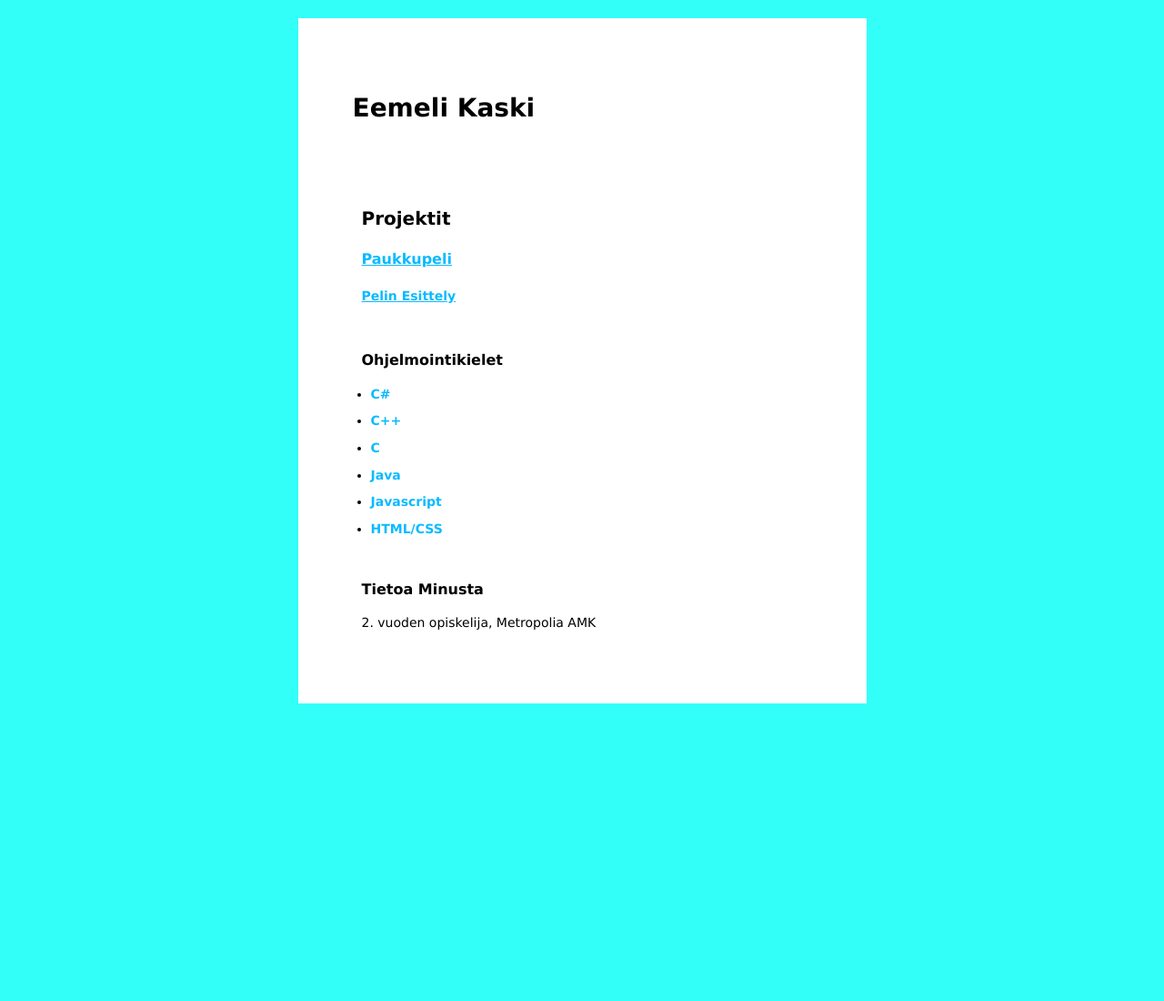
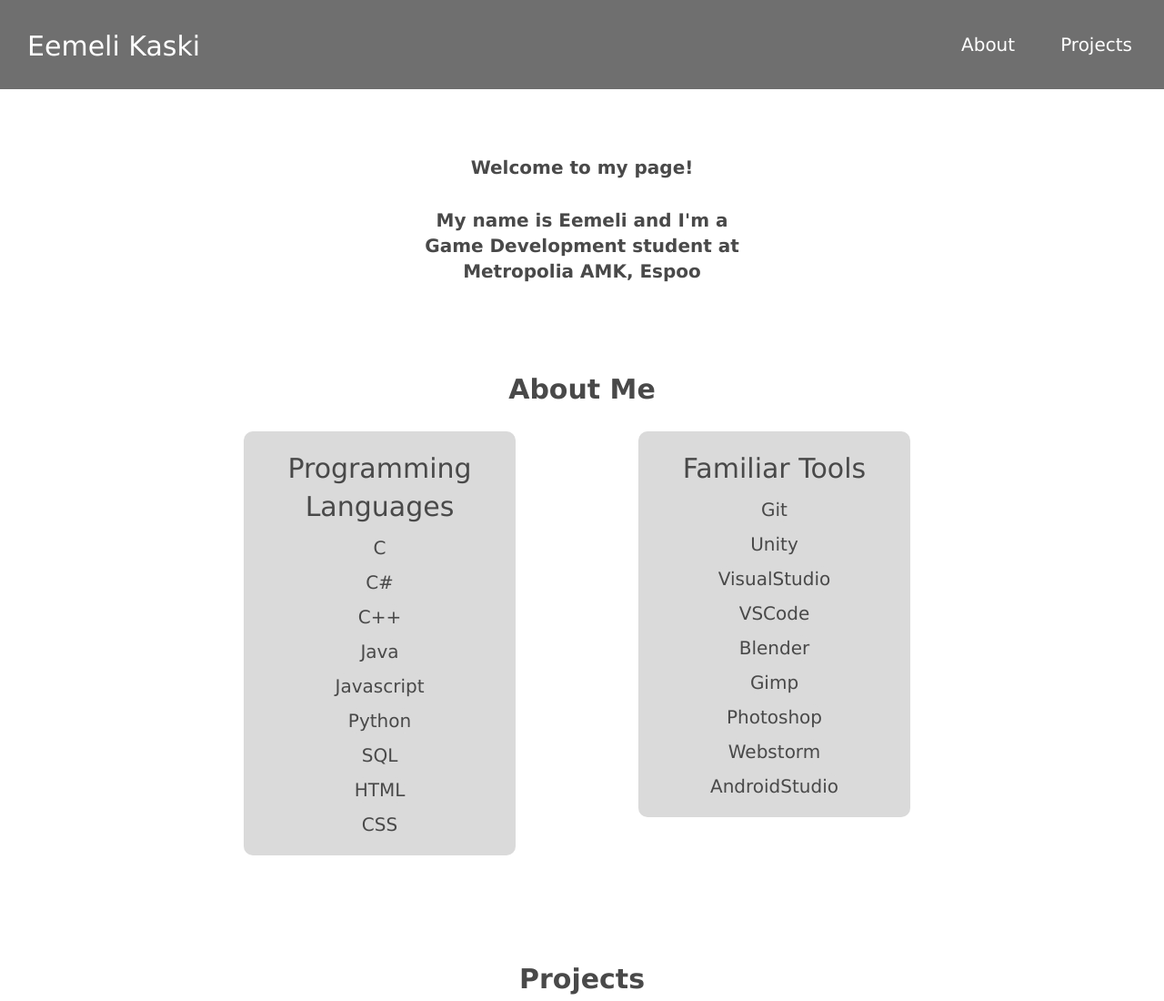
Before and after one commit to emebot/emebot.github.io, a plain HTML site: page index.html in a window 1280 px wide. Shown: the top 1100 px of the page at 91% size. Before the commit the page ends 800 px from the top, so only its background shows below. Drawn offline with Linux system fonts and the light colour scheme; files that its build step writes are made by us from their sources.

Commit message:
updated website

```diff
--- a/index.html
+++ b/index.html
@@ -1,82 +1,110 @@
-<!doctype html>
-<html class="no-js" lang="" style="background: #33FFF9;
-  padding: 20px;">
+<!DOCTYPE html>
+<html lang="en">
+<head>
+  <meta charset="UTF-8">
+  <link rel="stylesheet" href="style.css">
 
-<head>
-  <meta charset="utf-8">
-  <meta name="viewport" content="width=device-width, initial-scale=1">
-  <title></title>
-  <link rel="stylesheet" href="css/style.css">
-  <meta name="description" content="">
+  <title>Eemeli Kaski</title>
 
-  <meta property="og:title" content="">
-  <meta property="og:type" content="">
-  <meta property="og:url" content="">
-  <meta property="og:image" content="">
-  <meta property="og:image:alt" content="">
+</head>
+<body>
 
-  <link rel="icon" href="/favicon.ico" sizes="any">
-  <link rel="icon" href="/icon.svg" type="image/svg+xml">
-  <link rel="apple-touch-icon" href="icon.png">
+<div class="header-container"
+     style="background: #6f6f6f;
+      margin: auto;
+      font-family:verdana;
+      font-size: 20px;
+      line-height: 1.4;">
 
-  <link rel="manifest" href="site.webmanifest">
-  <meta name="theme-color" content="#fafafa">
-</head>
-
-<body style="padding: 30px;
-  max-width: 565px;
-  background: #fff;
-  margin: auto;
-  font-family:verdana;
-  font-size: 14px;
-  line-height: 1.4;">
-
-<header style="padding: 30px;">
-  <h1>Eemeli Kaski</h1>
-</header>
-
-<br>
-
-<ul>
-  <p style="font-size: 20px"><strong>Projektit</strong></p>
-  <p>
-  <a href="https://emebot.itch.io/paukkupeli"style="font-size: 16px; color: #0ABAFF; font-weight: 600;"> Paukkupeli</a><br><br>
-  <a href="https://youtu.be/VouBcNyLmUo" style="color: #0ABAFF; font-weight: 600;"> Pelin Esittely</a>
-  </p>
-  <br>
-</ul>
-
-<ul>
-  <p style="font-size: 16px"><strong>Ohjelmointikielet</strong></p>
-  <li style="{margin: 10px;}">
-    <a>C#</a>
-  </li>
-  <li style="{margin: 10px;}">
-    <a>C++</a>
-  </li>
-  <li style="{margin: 10px;}">
-    <a>C</a>
-  </li>
-  <li style="{margin: 10px;}">
-    <a>Java</a>
-  </li>
-  <li style="{margin: 10px;}">
-    <a>Javascript</a>
-  </li>
-  <li style="{margin: 10px;}">
-    <a>HTML/CSS</a>
-  </li >
-  <br>
-
-  <p style="font-size: 16px"><strong>Tietoa Minusta</strong></p>
-  <p>
-    2. vuoden opiskelija, Metropolia AMK
-  </p>
-  <br>
-</ul>
+  <nav class="nav-container">
+    <div class="nav-logo">Eemeli Kaski</div>
+    <ul>
+      <li class="nav-item"><a href="#projects">Projects</a></li>
+      <li class="nav-item"><a href="#about">About</a></li>
+    </ul>
+  </nav>
+</div>
 
 
+<section class="about" id="about" style="background-color: white">
+
+
+  <div class="welcome-container">
+    <h1 class="welcome">Welcome to my page!</h1>
+    <h1 class="welcome">My name is Eemeli and I'm a Game Development student at Metropolia AMK, Espoo</h1>
+  </div>
+
+  <div class="about-container">
+    <h1 style="font-size: 30px; color: #494949;">About Me</h1>
+    <div class="about-content">
+      <div class="about-list">
+        <div class="languages">
+          <div class="language-list">
+            <div class="languages-header">Programming Languages</div>
+            <div class="language">C</div>
+            <div class="language">C#</div>
+            <div class="language">C++</div>
+            <div class="language">Java</div>
+            <div class="language">Javascript</div>
+            <div class="language">Python</div>
+            <div class="language">SQL</div>
+            <div class="language">HTML</div>
+            <div class="language">CSS</div>
+          </div>
+
+        </div>
+        <div class="tools">
+          <div class="tool-list">
+            <div class="tools-header">Familiar Tools</div>
+            <div class="tool">Git</div>
+            <div class="tool">Unity</div>
+            <div class="tool">VisualStudio</div>
+            <div class="tool">VSCode</div>
+            <div class="tool">Blender</div>
+            <div class="tool">Gimp</div>
+            <div class="tool">Photoshop</div>
+            <div class="tool">Webstorm</div>
+            <div class="tool">AndroidStudio</div>
+          </div>
+        </div>
+      </div>
+    </div>
+  </div>
+</section>
+
+<section class="projects" id="projects" style="background-color: white">
+
+  <div class="projects-container">
+    <h1 style="font-size: 30px; color: #494949;">Projects</h1>
+    <div class="project">
+      <div class="project-header">
+        <div class="project-name-container">
+          <a href="https://dancingsoldier.itch.io/aquakill" class="project-name">Aquakill</a>
+        </div>
+        <div class="project-description">Aquakill is a 1st person action shooter at the bottom of the ocean with multiple enemy types and an arsenal of weapons to choose from.</div>
+      </div>
+      <div class="project-video">
+        <iframe width="500" height="315"
+                src="https://www.youtube.com/embed/xuq8d6L-Jf0">
+        </iframe>
+      </div>
+    </div>
+
+    <div class="project">
+      <div class="project-header">
+        <div class="project-name-container">
+          <a href="https://emebot.itch.io/paukkupeli" class="project-name">Paukkupeli</a>
+        </div>
+        <div class="project-description">Paukkupeli is a proof of concept made for a school course where a turret shoots around itself based on the location of the mouse on the screen.</div>
+      </div>
+      <div class="project-video">
+        <iframe width="500" height="315"
+                src="https://www.youtube.com/embed/VouBcNyLmUo">
+        </iframe>
+      </div>
+    </div>
+  </div>
+</section>
 
 </body>
-
 </html>
--- a/style.css
+++ b/style.css
@@ -1,23 +1,253 @@
-html {
-  background: #33FFF9;
-  padding: 20px;
-}
-
-header{
-  padding: 30px;
-}
-
 body {
-  padding: 30px;
-  max-width: 565px;
-  background: #fff;
+  background-color: white;
   margin: auto;
   font-family:verdana;
   font-size: 14px;
   line-height: 1.4;
 }
+.header-container{
+  position: fixed;
+  top: 0;
+  width: 100%;
+}
+.nav-container{
+  background-color: #6f6f6f;
+    padding: 10px;
+    display: block;
+  text-align: center;
+}
 
-li {margin: 10px;}
+.nav-container ul{
+  margin: 0;
+  padding: 0;
+  overflow: hidden;
+  list-style-type:  none;
+}
+.nav-container li{
+  float: right;
+  padding: 10px;
+  color: white;
+}
+.nav-logo{
+  float: left;
+  text-align: center;
+  padding: 20px;
+  font-family:verdana;
+  font-size: 30px;
+  color: white;
+}
+.nav-container a{
+  color: white;
+  text-decoration:  none;
+  padding: 15px;
+  display: block;
+  text-align: center;
+  border-radius: 10px;
+}
 
-a { color: #0ABAFF; font-weight: 600;}
-a:visited { color: #D47F35; }
+.nav-container a:hover{
+  background-color: #7c7c7c;
+}
+
+.welcome-container{
+  background-color: white;
+  padding: 20px;
+  display: block;
+  text-align: center;
+  margin: auto;
+  margin-top: 150px;
+  width: 30%;
+}
+
+.welcome{
+  font-size: 20px;
+  color: #494949;
+  margin: auto;
+  margin-bottom: 30px;
+}
+
+.about-container{
+  background-color: white;
+  padding: 20px;
+  display: block;
+  text-align: center;
+  margin: auto;
+  margin-bottom:  50px;
+}
+
+.about-list{
+  text-align: center;
+  display: block;
+  overflow: hidden;
+  float: none;
+  margin-left: auto;
+  margin-right: auto;
+}
+.languages{
+  float: left;
+  list-style-type: none;
+  overflow: hidden;
+  display: inline-block;
+  text-align: center;
+  font-family:verdana;
+  padding-left: 20%;
+  width: 25%;
+}
+.languages-header {
+  text-align: center;
+  font-family: verdana;
+  font-size: 30px;
+  padding: 10px;
+  color: #494949;
+}
+
+.language-list{
+  background-color: #dadada;
+  border-radius: 10px;
+  padding: 10px;
+  width: 90%;
+}
+
+.language{
+  text-align: left;
+  font-family: verdana;
+  font-size: 20px;
+  background-color: #dadada;
+  color: #494949;
+  border-radius: 10px;
+  margin: auto;
+  margin-bottom: 10px;
+  width: min-content;
+
+
+}
+.tools{
+  float: right;
+  list-style-type: none;
+  overflow: hidden;
+  display: block;
+  text-align:  center;
+  font-family:verdana;
+  padding-right: 20%;
+  width: 25%;
+}
+.tools-header{
+  text-align: center;
+  font-family: verdana;
+  font-size: 30px;
+  padding: 10px;
+  color: #494949;
+}
+
+.tool-list{
+  background-color: #dadada;
+  border-radius: 10px;
+  padding: 10px;
+  width: 90%;
+}
+
+.tool{
+  text-align: left;
+  font-family: verdana;
+  font-size: 20px;
+  background-color: #dadada;
+  color: #494949;
+  border-radius: 10px;
+  margin: auto;
+  margin-bottom: 10px;
+  width: min-content;
+
+}
+li{
+  font-family:verdana;
+  overflow: hidden;
+  list-style-type:  none;
+  font-size: 20px;
+}
+
+.projects-container{
+  background-color: white;
+  padding: 20px;
+  display: block;
+  text-align: center;
+  margin: auto;
+}
+
+.project{
+
+  padding: 20px;
+  display: block;
+  text-align: center;
+  margin: auto;
+  width: 65%;
+  background-color: #dadada;
+  margin-bottom: 50px;
+  margin-top: 50px;
+  height: 360px;
+  border-radius: 10px;
+}
+
+.project-header{
+  float: left;
+  padding: 20px;
+  display: block;
+  text-align: center;
+  margin: auto;
+  width: 50%;
+  background-color: #dadada;
+  background-size: auto;
+  margin-top: 10px;
+}
+
+.project-name-container{
+  color: #494949;
+  text-decoration:  none;
+  display: block;
+  text-align: left;
+  border-radius: 10px;
+  background-color:  inherit;
+  font-size: 30px;
+  font-family:  verdana;
+}
+
+.project-name{
+
+  color: inherit;
+  text-decoration: inherit;
+  display: block;
+  text-align: left;
+  border-radius: inherit;
+  font-size: inherit;
+  padding: 10px;
+  font-family:  verdana;
+  width: max-content;
+
+}
+
+.project-name:hover{
+  background-color: #c6c6c6;
+}
+
+.project-description{
+  overflow: auto;
+  padding: 20px;
+  display: block;
+  text-align: left;
+  margin: auto;
+  width: inherit;
+  background-color: inherit;
+  font-family: verdana;
+  font-size: 20px;
+  float: left;
+  color: #494949;
+}
+
+.project-video{
+  float: right;
+  padding: 20px;
+  display: block;
+  text-align: center;
+  margin: auto;
+  width: fit-content;
+
+}
```
